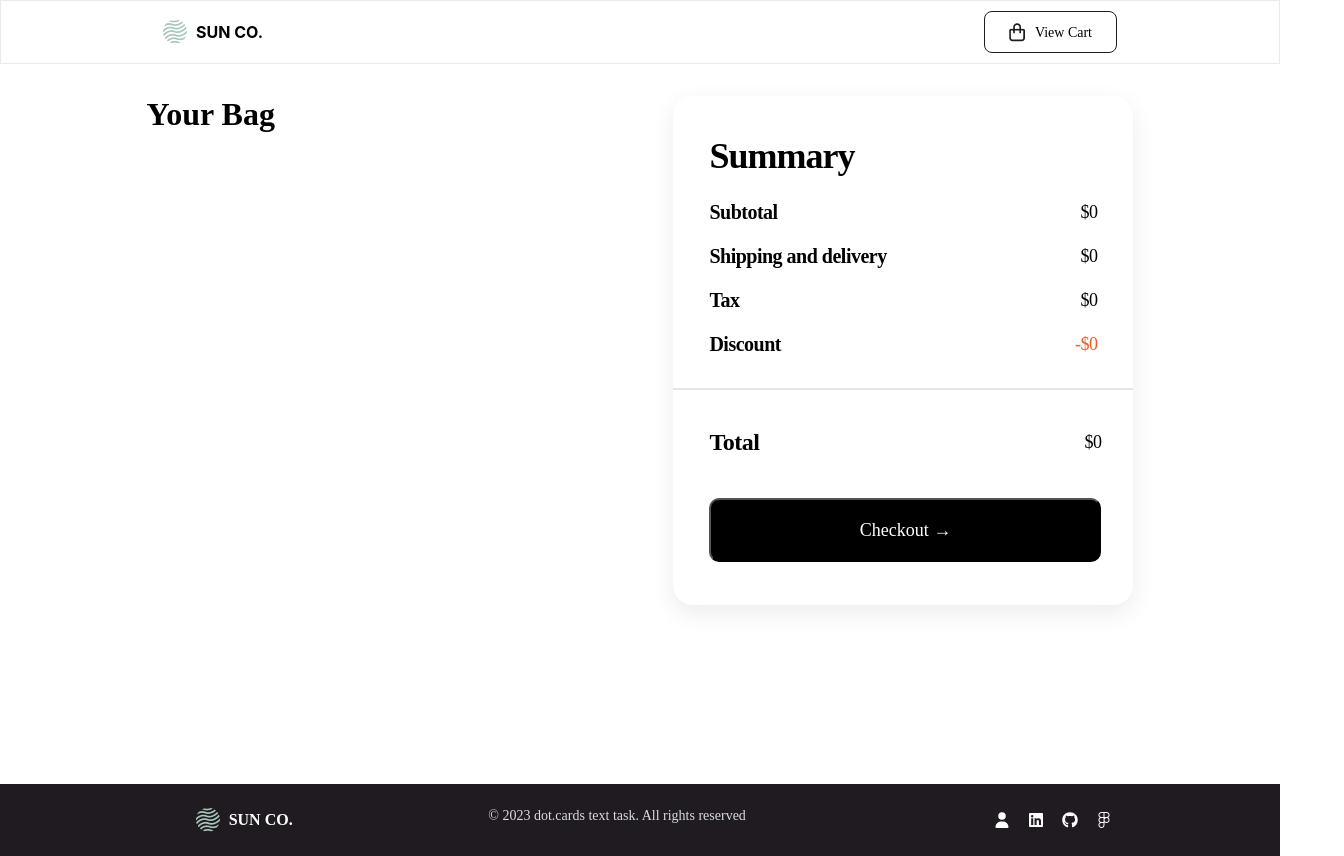
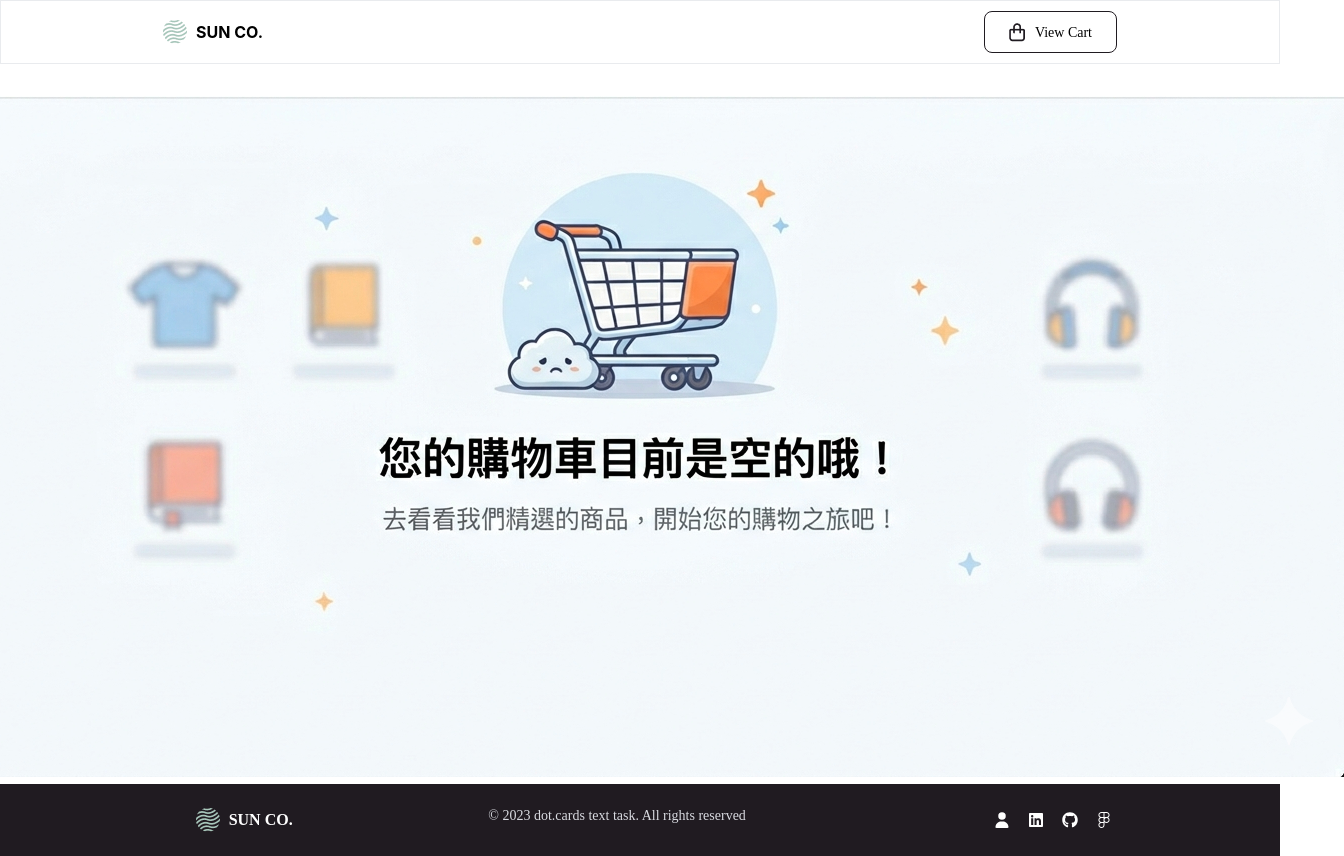
Before and after one commit to freddy990117/Shoe_Store, a React (Vite) app: page /bag in a window 1280 px wide. Shown: the whole page, 1344 px wide, since content can reach past the window. Built offline with nearby package versions, Linux system fonts and the light colour scheme.

Commit message:
Chore : Add cart empty bag imag to show.

```diff
--- a/src/Pages/Bag.tsx
+++ b/src/Pages/Bag.tsx
@@ -47,6 +47,14 @@ const Bag = () => {
 
   return (
     <div className="bag-container">
+      {cart.length === 0 ? (
+        <img
+          src="/public/images/empty_bag.png"
+          alt="empty bag"
+          className="empty-image"
+        />
+      ) : (
+        <>
           <div className="shoe-bag">
             <h1>Your Bag</h1>
             {cartItem}
@@ -80,6 +88,8 @@ const Bag = () => {
               <button className="checkout">Checkout →</button>
             </div>
           </div>
+        </>
+      )}
     </div>
   );
 };
```
Also changed, not shown: public/images/empty_bag.png (added). Lines whose indentation alone changed are shown as unchanged.
